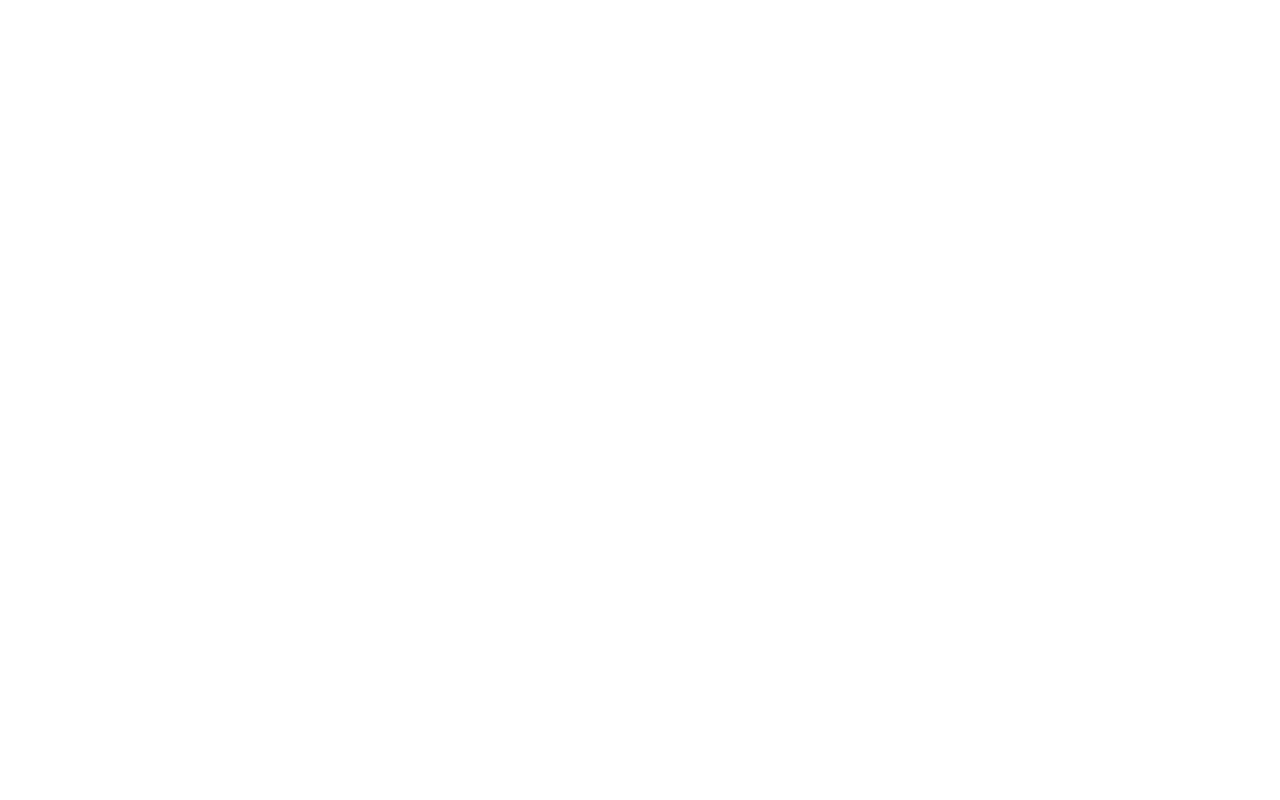
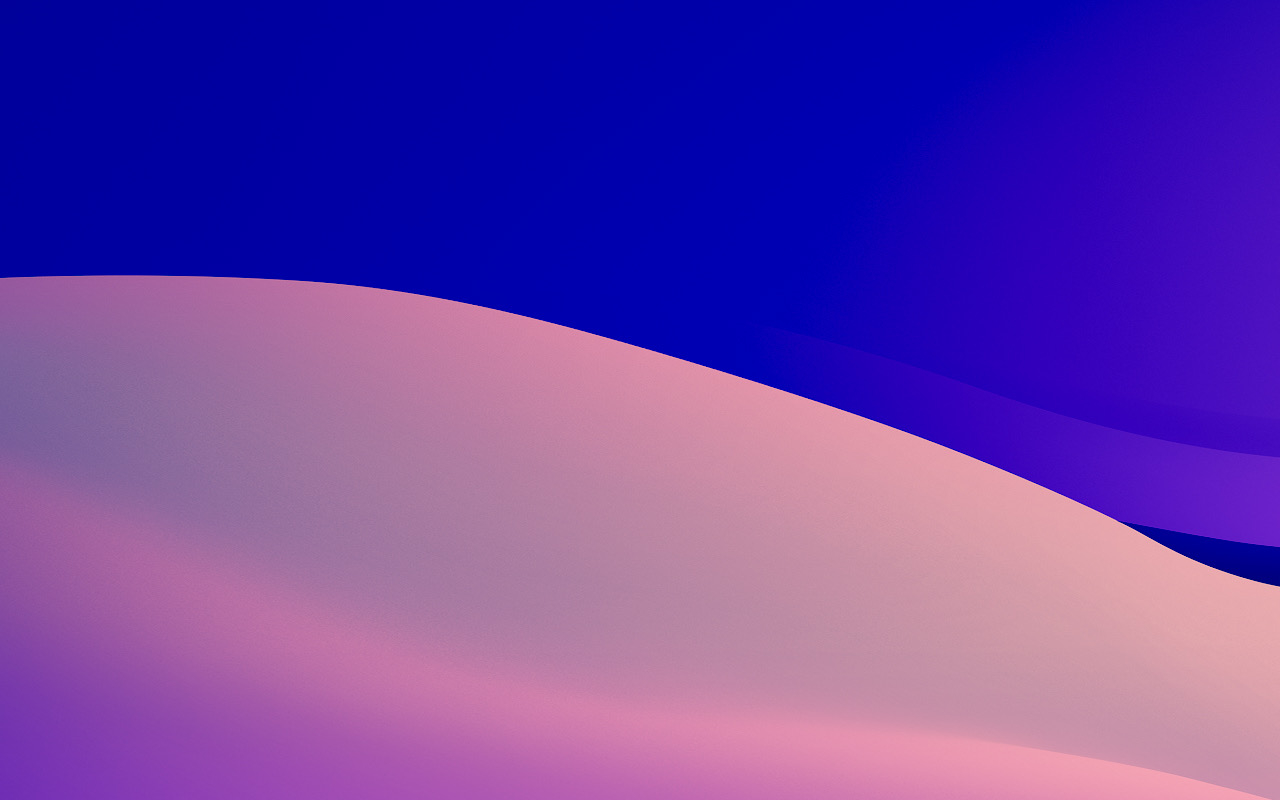
Before and after one commit to SFmac23/Macwan-Chris-MM, a plain HTML site: page index.html in a window 1280 px wide. Drawn offline with Linux system fonts and the light colour scheme.

Commit message:
basic css added for background image

```diff
--- a/css/main.css
+++ b/css/main.css
@@ -0,0 +1,6 @@
+body {
+    font-family: Arial, sans-serif;
+    background-image: url('../images/BG.jpg');
+    margin: 0;
+    padding: 20px;
+}
--- a/index.html
+++ b/index.html
@@ -4,6 +4,7 @@
     <meta charset="UTF-8">
     <meta name="viewport" content="width=device-width, initial-scale=1.0">
     <title>Macbook music mixer</title>
+    <link rel="stylesheet" href="css/main.css">
 </head>
 <body>
 
```
